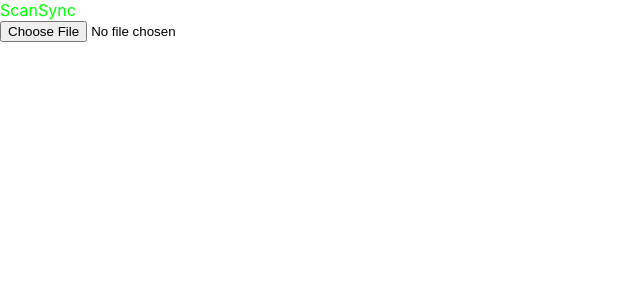
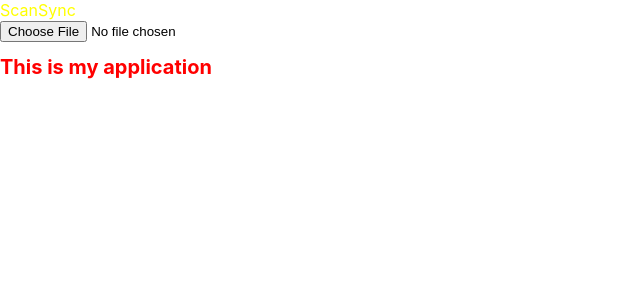
Before and after one commit to alvinatp/react-preactive, a React (Create React App) app in the folder Section36/: page / in a window 1280 px wide. Shown: the top 300 px of the page, without its empty margins (0-640 px from the left). Built offline with nearby package versions, Linux system fonts and the light colour scheme.

Commit message:
Inline styling for react elements

```diff
--- a/Section36/src/App.js
+++ b/Section36/src/App.js
@@ -3,11 +3,14 @@ import "./App.css";
 import React from "react";
 import UploadButton from "./UploadButton.jsx";
 import Title from "./Title.jsx";
+import { customStyle } from "./index.js";
+
 function App() {
   return (
     <div>
       <Title text="ScanSync" size="h1" />
       <UploadButton />
+      <h1 style={customStyle}>This is my application</h1>
     </div>
   );
 }
--- a/Section36/src/index.js
+++ b/Section36/src/index.js
@@ -4,12 +4,19 @@ import "./index.css";
 import App from "./App";
 import reportWebVitals from "./reportWebVitals";
 
+const customStyle = {
+  color: "red",
+  fontSize: "20px",
+};
+
+export { customStyle };
 const root = ReactDOM.createRoot(document.getElementById("root"));
 root.render(
   <React.StrictMode>
     <App />
   </React.StrictMode>
 );
+
 // If you want to start measuring performance in your app, pass a function
 // to log results (for example: reportWebVitals(console.log))
 // or send to an analytics endpoint. Learn more: https://bit.ly/CRA-vitals
```
